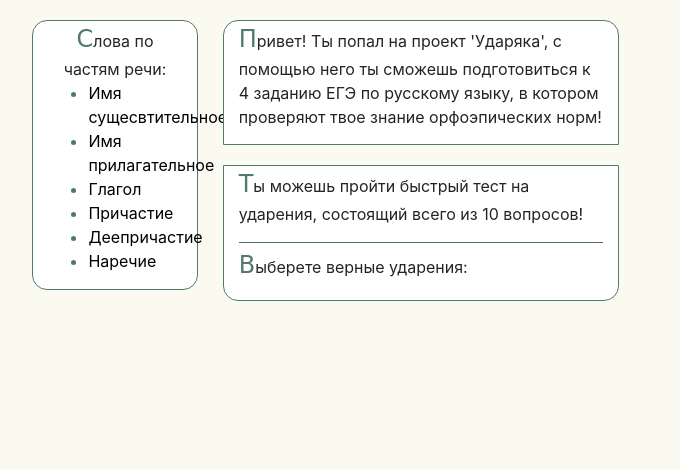
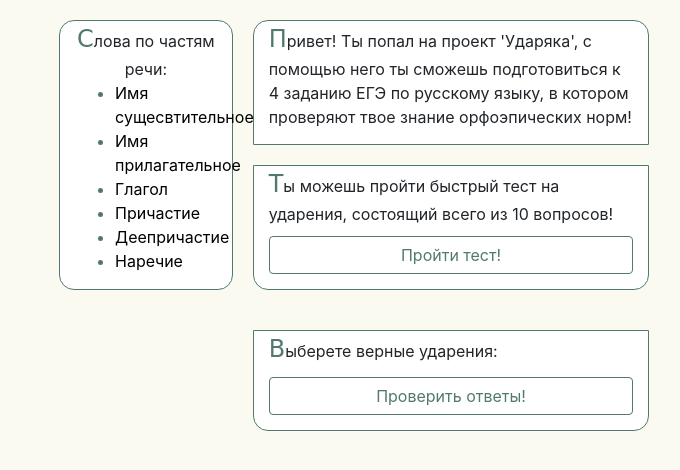
Before and after one commit to hisoakende/udaryaka, a Django app: page / in a window 1280 px wide. Shown: the part 56-526 px from the top of the page, without its empty margins (189-869 px from the left). Run offline with Django 3.2, Linux system fonts and the light colour scheme; data that the repository does not hold is empty; some libraries are stand-ins or nearby versions.

Commit message:
created start view of random test on the homepage, some refactoring

```diff
--- a/ege_tests/static/homepage.js
+++ b/ege_tests/static/homepage.js
@@ -1,22 +1,31 @@
-fetch('http://127.0.0.1:8000/api/get-random-test')
-    .then((response) => {return response.json()})
-    .then((data) => {create_test(data)});
+const get_random_test = () => fetch('http://127.0.0.1:8000/api/get-random-test')
+    .then(response =>
+        response.json()
+    )
+    .then(data => {
+        create_test(data)
+    });
+
+
+get_random_test();
+
 
 function create_test(words) {
 
     function create_answer_options(index) {
         let answer_options = '';
         for (let x = 0; x < words[index].possible_values.length; x++) {
-            answer_options +=  `<label><input type="radio" name="question-${index}"/>
+            answer_options += `<label><input type="radio" name="question-${index}"/>
                                     <span>${words[index].possible_values[x]}</span></label>`;
         }
         return answer_options
     }
 
-    let task = document.querySelector('.task');
-    task.insertAdjacentHTML('afterend', `<div class="question">${create_answer_options(0)}</div>`)
-    for (let i = 1; i < 10; i++) {
-        task.insertAdjacentHTML('afterend',
+    const form = document.querySelector('form');
+    for (let i = 0; i < 9; i++) {
+        form.insertAdjacentHTML('beforeend',
             `<div class="question">${create_answer_options(i)}</div><hr>`);
     }
+    form.insertAdjacentHTML('beforeend',
+                `<div class="question">${create_answer_options(9)}</div>`)
 }
--- a/ege_tests/static/style.css
+++ b/ege_tests/static/style.css
@@ -6,8 +6,25 @@ hr {
     background-color: #52796f;
 }
 
+button {
+    width: 100%;
+    color: #52796f !important;
+    border-color: #52796f !important;
+    margin-top: 10px;
+}
+
+button:hover {
+    color: white !important;
+    background-color: #52796f !important;
+}
+
+button:focus, button:active {
+    box-shadow: none !important;
+    outline: 0 !important;
+}
+
 .row {
-    width: 100%;
+    margin: 0;
 }
 
 .navbar {
@@ -55,7 +72,6 @@ li a:hover {
     color: #52796f !important;
 }
 
-
 .content {
     height: auto;
     background-color: white;
@@ -76,12 +92,3 @@ li a:hover {
     border-radius: 0 0 15px 15px;
     margin-bottom: 20px;
 }
-
-.first-hr-from-test {
-    margin-bottom: 4px;
-}
-
-.task {
-    display: inline-block;
-    margin-bottom: 2px;
-}
--- a/ege_tests/utils.py
+++ b/ege_tests/utils.py
@@ -11,9 +11,9 @@ def get_part_of_speech_ru_plural(p):
 
 
 def get_random_test(number_of_required=10):
-    """Возвращает слова для случайного тест для API"""
+    """Возвращает слова для случайного теста для API"""
     words = WordFromDictionary.objects.random(number_of_required)
-    result = dict()
+    words_api = dict()
     index = 0
     for word in words:
         possible_values = []
@@ -23,6 +23,7 @@ def get_random_test(number_of_required=10):
                 if char_i == word.accented_character - 1:
                     correct_value = len(possible_values)
                 possible_values.append(word.word[:char_i] + word.word[char_i].upper() + word.word[char_i+1:])
-        result[index] = {'possible_values': possible_values, 'correct_value': correct_value}
+        words_api[index] = {'possible_values': possible_values, 'correct_value': correct_value}
         index += 1
-    return result
+    print(words_api)
+    return words_api
--- a/templates/homepage.html
+++ b/templates/homepage.html
@@ -18,12 +18,22 @@
                 <span class="first-character">Т</span><span>ы можешь пройти быстрый тест на ударения,
                 состоящий всего из 10 вопросов!
                 </span>
-                <hr class="first-hr-from-test">
+                <button type="button" class="btn btn-outline-secondary">
+                    Пройти тест!
+                </button>
+            </div>
+        </div>
+        <div class="row">
+            <div class="col content end-content">
+                <span class="first-character">В</span><span>ыберете верные ударения:</span>
                 <form>
-                    <span class="task"><span class="first-character">В</span>ыберете верные ударения:</span>
                 </form>
+                <button type="button" class="btn btn-outline-secondary">
+                    Проверить ответы!
+                </button>
             </div>
         </div>
     </div>
 {% endblock %}
-{% block js %}<script src="{% static 'homepage.js' %}"></script>{% endblock %}
+{% block js %}
+    <script src="{% static 'homepage.js' %}"></script>{% endblock %}
```
